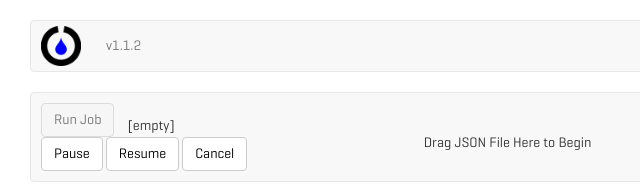
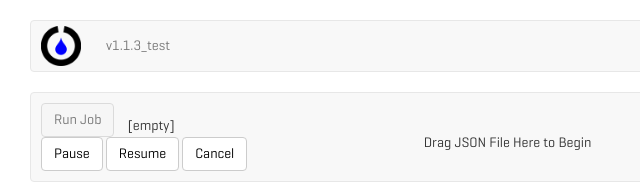
Before and after one commit to Opentrons/otone_frontend, an Electron app: page src/index.html in a window 1200 px wide. Shown: the top 194 px of the page, 0-640 px from the left. Drawn offline with Linux system fonts and the light colour scheme; no server answers.

Commit message:
set UI version # to 1.1.3_test

```diff
--- a/src/index.html
+++ b/src/index.html
@@ -42,7 +42,7 @@
 				<img src="images/logo.png" > </a>
 				<ul class="nav navbar-nav navbar-left">
 					<li>
-					<a href="https://github.com/opentrons" target="_blank">v1.1.2</a>
+					<a href="https://github.com/opentrons" target="_blank">v1.1.3_test</a>
 					</li>
 				</ul>
 			</div>
```
